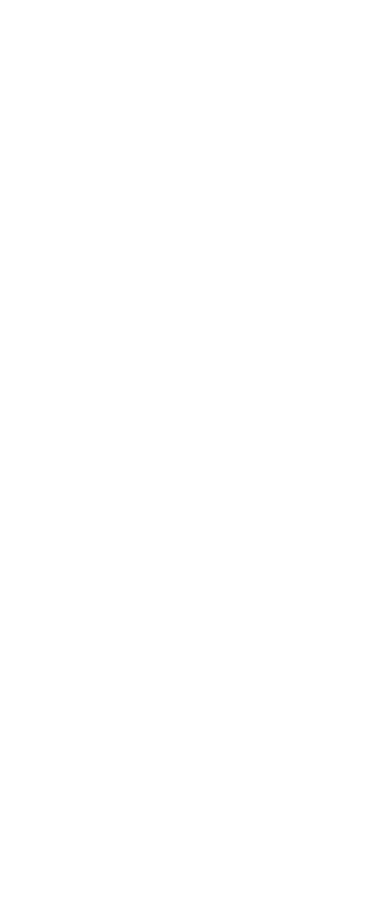
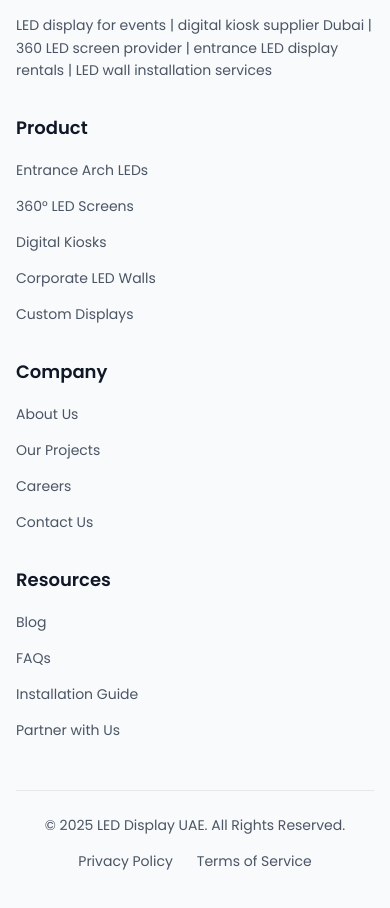
Before and after one commit to Design-Box-007/UAE_LED_WORKSPACE, a Next.js app: page / in a window 390 px wide. Shown: the part 6970-7878 px from the top of the page. Before the commit the page ends 6912 px from the top, so only its background shows below. Built offline with nearby package versions, Linux system fonts and the light colour scheme.

Commit message:
feat: added footer section with responsive design

```diff
--- a/src/components/UI/Footer.tsx
+++ b/src/components/UI/Footer.tsx
@@ -1,6 +1,135 @@
 const Footer = () => {
   return (
-    <div>Footer</div>
+    <footer className="bg-gray-50 px-4 md:px-8 lg:px-20 py-12 md:py-16 lg:py-20">
+      <div className="mx-auto max-w-[1320px]">
+        {/* Main Footer Content */}
+        <div className="grid grid-cols-1 lg:grid-cols-4 gap-8 md:gap-12 lg:gap-16 mb-12 md:mb-16">
+          {/* Brand Section */}
+          <div className="lg:col-span-1">
+            {/* Logo */}
+            <div className="flex items-center gap-2 mb-4 md:mb-6">
+              <div className="w-8 h-8 bg-[#0f123f] rounded-lg flex items-center justify-center">
+                <svg className="w-5 h-5 text-white" fill="currentColor" viewBox="0 0 24 24">
+                  <path d="M12 2L2 7v10c0 5.55 3.84 9.739 9 9.739s9-4.189 9-9.739V7l-10-5z"/>
+                </svg>
+              </div>
+              <span className="text-xl md:text-2xl font-semibold text-[#0f123f]">LED Display UAE</span>
+            </div>
+
+            {/* Description */}
+            <p className="text-gray-600 text-sm md:text-base leading-relaxed">
+              LED display for events | digital kiosk supplier Dubai | 360 LED screen provider | entrance LED display rentals | LED wall installation services
+            </p>
+          </div>
+
+          {/* Product Column */}
+          <div>
+            <h3 className="text-lg md:text-xl font-semibold text-gray-900 mb-4 md:mb-6">Product</h3>
+            <ul className="space-y-3 md:space-y-4">
+              <li>
+                <a href="#" className="text-gray-600 hover:text-[#0f123f] transition-colors duration-300 text-sm md:text-base">
+                  Entrance Arch LEDs
+                </a>
+              </li>
+              <li>
+                <a href="#" className="text-gray-600 hover:text-[#0f123f] transition-colors duration-300 text-sm md:text-base">
+                  360° LED Screens
+                </a>
+              </li>
+              <li>
+                <a href="#" className="text-gray-600 hover:text-[#0f123f] transition-colors duration-300 text-sm md:text-base">
+                  Digital Kiosks
+                </a>
+              </li>
+              <li>
+                <a href="#" className="text-gray-600 hover:text-[#0f123f] transition-colors duration-300 text-sm md:text-base">
+                  Corporate LED Walls
+                </a>
+              </li>
+              <li>
+                <a href="#" className="text-gray-600 hover:text-[#0f123f] transition-colors duration-300 text-sm md:text-base">
+                  Custom Displays
+                </a>
+              </li>
+            </ul>
+          </div>
+
+          {/* Company Column */}
+          <div>
+            <h3 className="text-lg md:text-xl font-semibold text-gray-900 mb-4 md:mb-6">Company</h3>
+            <ul className="space-y-3 md:space-y-4">
+              <li>
+                <a href="#" className="text-gray-600 hover:text-[#0f123f] transition-colors duration-300 text-sm md:text-base">
+                  About Us
+                </a>
+              </li>
+              <li>
+                <a href="#" className="text-gray-600 hover:text-[#0f123f] transition-colors duration-300 text-sm md:text-base">
+                  Our Projects
+                </a>
+              </li>
+              <li>
+                <a href="#" className="text-gray-600 hover:text-[#0f123f] transition-colors duration-300 text-sm md:text-base">
+                  Careers
+                </a>
+              </li>
+              <li>
+                <a href="#" className="text-gray-600 hover:text-[#0f123f] transition-colors duration-300 text-sm md:text-base">
+                  Contact Us
+                </a>
+              </li>
+            </ul>
+          </div>
+
+          {/* Resources Column */}
+          <div>
+            <h3 className="text-lg md:text-xl font-semibold text-gray-900 mb-4 md:mb-6">Resources</h3>
+            <ul className="space-y-3 md:space-y-4">
+              <li>
+                <a href="#" className="text-gray-600 hover:text-[#0f123f] transition-colors duration-300 text-sm md:text-base">
+                  Blog
+                </a>
+              </li>
+              <li>
+                <a href="#" className="text-gray-600 hover:text-[#0f123f] transition-colors duration-300 text-sm md:text-base">
+                  FAQs
+                </a>
+              </li>
+              <li>
+                <a href="#" className="text-gray-600 hover:text-[#0f123f] transition-colors duration-300 text-sm md:text-base">
+                  Installation Guide
+                </a>
+              </li>
+              <li>
+                <a href="#" className="text-gray-600 hover:text-[#0f123f] transition-colors duration-300 text-sm md:text-base">
+                  Partner with Us
+                </a>
+              </li>
+            </ul>
+          </div>
+        </div>
+
+        {/* Footer Bottom */}
+        <div className="border-t border-gray-200 pt-6 md:pt-8">
+          <div className="flex flex-col md:flex-row justify-between items-center gap-4 md:gap-0">
+            {/* Copyright */}
+            <p className="text-gray-600 text-sm md:text-base text-center md:text-left">
+              © 2025 LED Display UAE. All Rights Reserved.
+            </p>
+
+            {/* Legal Links */}
+            <div className="flex items-center gap-6 md:gap-8">
+              <a href="#" className="text-gray-600 hover:text-[#0f123f] transition-colors duration-300 text-sm md:text-base">
+                Privacy Policy
+              </a>
+              <a href="#" className="text-gray-600 hover:text-[#0f123f] transition-colors duration-300 text-sm md:text-base">
+                Terms of Service
+              </a>
+            </div>
+          </div>
+        </div>
+      </div>
+    </footer>
   )
 }
 export default Footer
```
